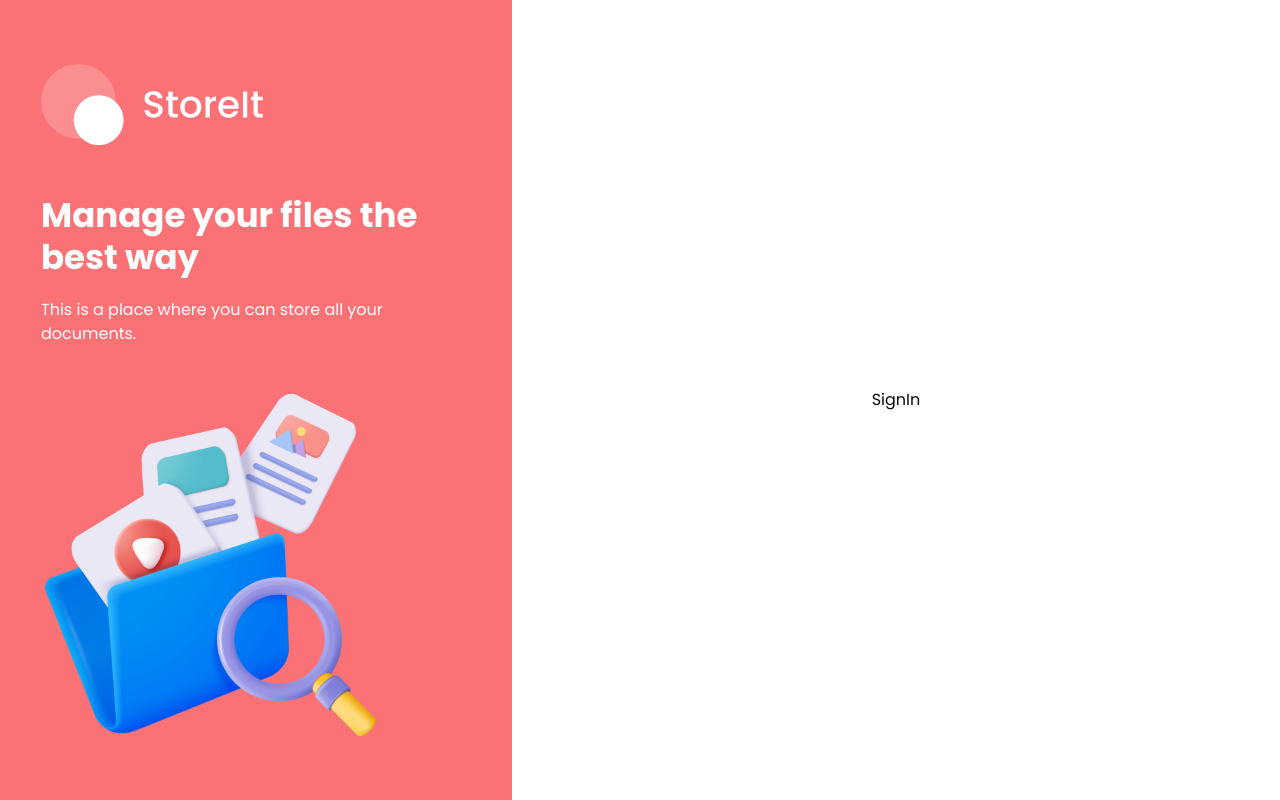
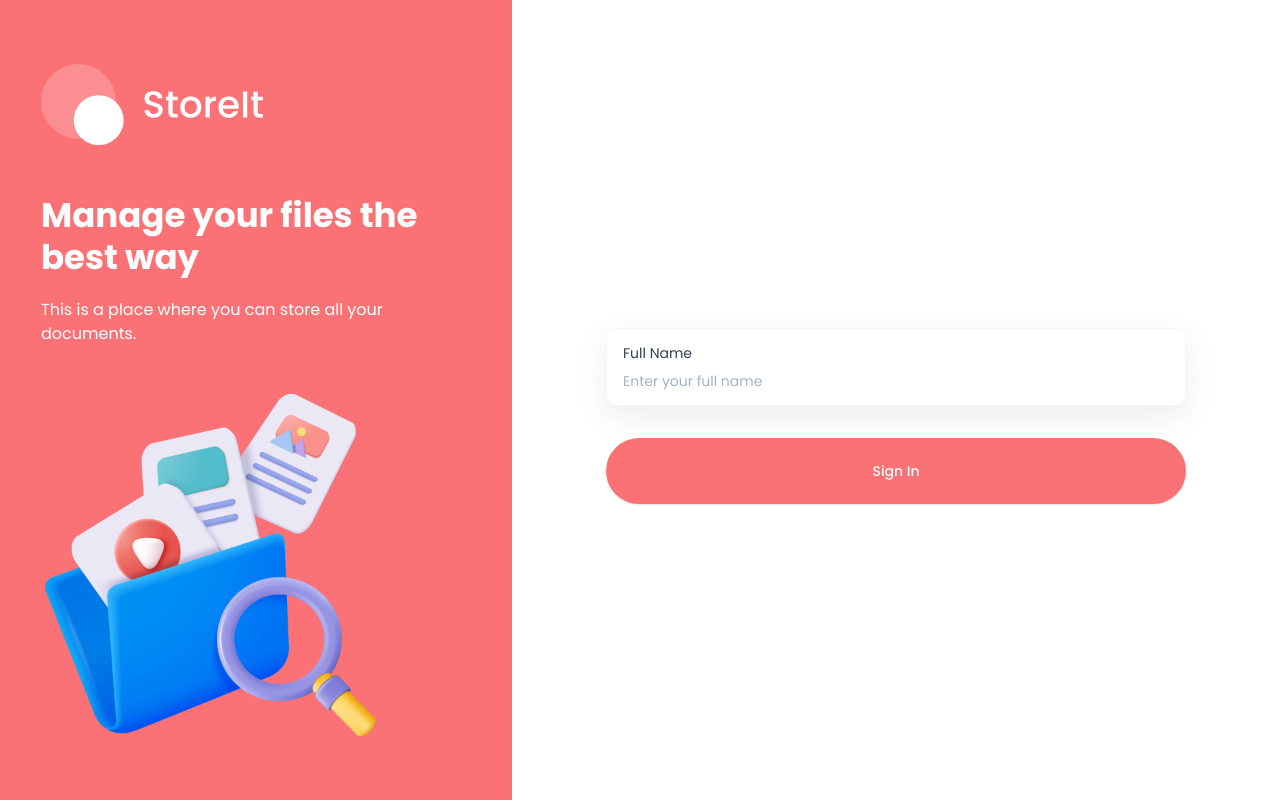
Before and after one commit to Beka-Merebashvili/storage-management, a Next.js app: page /sign-in in a window 1280 px wide. Built offline with nearby package versions, Linux system fonts and the light colour scheme.

Commit message:
add aith form

```diff
--- a/app/(auth)/sign-in/page.tsx
+++ b/app/(auth)/sign-in/page.tsx
@@ -1,9 +1,6 @@
-import React from 'react'
+import AuthForm from "../../components/AuthForm"
+import React from "react";
 
-const SignIn = () => {
-  return (
-    <div>SignIn</div>
-  )
-}
+const SignIn = () => <AuthForm type="sign-in" />;
 
-export default SignIn
+export default SignIn;
--- a/app/(auth)/sign-up/page.tsx
+++ b/app/(auth)/sign-up/page.tsx
@@ -1,9 +1,6 @@
-import React from 'react'
+import AuthForm from "../../components/AuthForm"
+import React from "react";
 
-const SignUp = () => {
-  return (
-    <div>SignUp</div>
-  )
-}
+const SignUp = () => <AuthForm type="sign-in" />;
 
-export default SignUp
+export default SignUp;
--- /dev/null
+++ b/app/components/AuthForm.tsx
@@ -0,0 +1,108 @@
+"use client";
+
+import { z } from "zod";
+import { zodResolver } from "@hookform/resolvers/zod";
+import { useForm } from "react-hook-form";
+
+import { Button } from "../components/ui/button";
+import {
+  Form,
+  FormControl,
+  FormField,
+  FormItem,
+  FormLabel,
+  FormMessage,
+} from "../components/ui/form";
+import { Input } from "@/components/ui/input";
+import { useState } from "react";
+import Image from "next/image";
+import Link from "next/link";
+import { createAccount, signInUser } from "@/lib/actions/user.actions";
+// import OtpModal from "@/components/OTPModal";
+
+
+type FormType = "sign-in" | "sign-up";
+
+const authFormSchema = (formType: FormType) => {
+  return z.object({
+    email: z.string().email(),
+    fullName:
+      formType === "sign-up"
+        ? z.string().min(2).max(50)
+        : z.string().optional(),
+  });
+};
+
+
+const AuthForm = ({ type }: { type: FormType }) => {
+
+
+  const formSchema = authFormSchema(type);
+  const form = useForm<z.infer<typeof formSchema>>({
+    resolver: zodResolver(formSchema),
+    defaultValues: {
+      fullName: "",
+      email: "",
+    },
+  });
+
+ const onSubmit = async (values: z.infer<typeof formSchema>) => {
+  console.log(values);
+
+      };
+
+       return (
+    <>
+      <Form {...form}>
+        <form onSubmit={form.handleSubmit(onSubmit)} className="auth-form">
+          <h1 className="form-title">
+
+          </h1>
+
+            <FormField
+              control={form.control}
+              name="fullName"
+              render={({ field }) => (
+                <FormItem>
+                  <div className="shad-form-item">
+                    <FormLabel className="shad-form-label">Full Name</FormLabel>
+
+                    <FormControl>
+                      <Input
+                        placeholder="Enter your full name"
+                        className="shad-input"
+                        {...field}
+                      />
+                    </FormControl>
+                  </div>
+
+                  <FormMessage className="shad-form-message" />
+                </FormItem>
+              )}
+            />
+
+
+
+
+          <Button
+            type="submit"
+            className="form-submit-button"
+          >
+            {type === "sign-in" ? "Sign In" : "Sign Up"}
+
+
+          </Button>
+
+
+
+
+        </form>
+      </Form>
+
+
+    </>
+  );
+
+}
+
+export default AuthForm
--- /dev/null
+++ b/app/components/ui/button.tsx
@@ -0,0 +1,57 @@
+import * as React from "react"
+import { Slot } from "@radix-ui/react-slot"
+import { cva, type VariantProps } from "class-variance-authority"
+
+import { cn } from "@/lib/utils"
+
+const buttonVariants = cva(
+  "inline-flex items-center justify-center gap-2 whitespace-nowrap rounded-md text-sm font-medium transition-colors focus-visible:outline-none focus-visible:ring-1 focus-visible:ring-ring disabled:pointer-events-none disabled:opacity-50 [&_svg]:pointer-events-none [&_svg]:size-4 [&_svg]:shrink-0",
+  {
+    variants: {
+      variant: {
+        default:
+          "bg-primary text-primary-foreground shadow hover:bg-primary/90",
+        destructive:
+          "bg-destructive text-destructive-foreground shadow-sm hover:bg-destructive/90",
+        outline:
+          "border border-input bg-background shadow-sm hover:bg-accent hover:text-accent-foreground",
+        secondary:
+          "bg-secondary text-secondary-foreground shadow-sm hover:bg-secondary/80",
+        ghost: "hover:bg-accent hover:text-accent-foreground",
+        link: "text-primary underline-offset-4 hover:underline",
+      },
+      size: {
+        default: "h-9 px-4 py-2",
+        sm: "h-8 rounded-md px-3 text-xs",
+        lg: "h-10 rounded-md px-8",
+        icon: "h-9 w-9",
+      },
+    },
+    defaultVariants: {
+      variant: "default",
+      size: "default",
+    },
+  }
+)
+
+export interface ButtonProps
+  extends React.ButtonHTMLAttributes<HTMLButtonElement>,
+    VariantProps<typeof buttonVariants> {
+  asChild?: boolean
+}
+
+const Button = React.forwardRef<HTMLButtonElement, ButtonProps>(
+  ({ className, variant, size, asChild = false, ...props }, ref) => {
+    const Comp = asChild ? Slot : "button"
+    return (
+      <Comp
+        className={cn(buttonVariants({ variant, size, className }))}
+        ref={ref}
+        {...props}
+      />
+    )
+  }
+)
+Button.displayName = "Button"
+
+export { Button, buttonVariants }
--- /dev/null
+++ b/app/components/ui/form.tsx
@@ -0,0 +1,178 @@
+"use client"
+
+import * as React from "react"
+import * as LabelPrimitive from "@radix-ui/react-label"
+import { Slot } from "@radix-ui/react-slot"
+import {
+  Controller,
+  FormProvider,
+  useFormContext,
+  type ControllerProps,
+  type FieldPath,
+  type FieldValues,
+} from "react-hook-form"
+
+import { cn } from "@/lib/utils"
+import { Label } from "../ui/label"
+
+const Form = FormProvider
+
+type FormFieldContextValue<
+  TFieldValues extends FieldValues = FieldValues,
+  TName extends FieldPath<TFieldValues> = FieldPath<TFieldValues>
+> = {
+  name: TName
+}
+
+const FormFieldContext = React.createContext<FormFieldContextValue>(
+  {} as FormFieldContextValue
+)
+
+const FormField = <
+  TFieldValues extends FieldValues = FieldValues,
+  TName extends FieldPath<TFieldValues> = FieldPath<TFieldValues>
+>({
+  ...props
+}: ControllerProps<TFieldValues, TName>) => {
+  return (
+    <FormFieldContext.Provider value={{ name: props.name }}>
+      <Controller {...props} />
+    </FormFieldContext.Provider>
+  )
+}
+
+const useFormField = () => {
+  const fieldContext = React.useContext(FormFieldContext)
+  const itemContext = React.useContext(FormItemContext)
+  const { getFieldState, formState } = useFormContext()
+
+  const fieldState = getFieldState(fieldContext.name, formState)
+
+  if (!fieldContext) {
+    throw new Error("useFormField should be used within <FormField>")
+  }
+
+  const { id } = itemContext
+
+  return {
+    id,
+    name: fieldContext.name,
+    formItemId: `${id}-form-item`,
+    formDescriptionId: `${id}-form-item-description`,
+    formMessageId: `${id}-form-item-message`,
+    ...fieldState,
+  }
+}
+
+type FormItemContextValue = {
+  id: string
+}
+
+const FormItemContext = React.createContext<FormItemContextValue>(
+  {} as FormItemContextValue
+)
+
+const FormItem = React.forwardRef<
+  HTMLDivElement,
+  React.HTMLAttributes<HTMLDivElement>
+>(({ className, ...props }, ref) => {
+  const id = React.useId()
+
+  return (
+    <FormItemContext.Provider value={{ id }}>
+      <div ref={ref} className={cn("space-y-2", className)} {...props} />
+    </FormItemContext.Provider>
+  )
+})
+FormItem.displayName = "FormItem"
+
+const FormLabel = React.forwardRef<
+  React.ElementRef<typeof LabelPrimitive.Root>,
+  React.ComponentPropsWithoutRef<typeof LabelPrimitive.Root>
+>(({ className, ...props }, ref) => {
+  const { error, formItemId } = useFormField()
+
+  return (
+    <Label
+      ref={ref}
+      className={cn(error && "text-destructive", className)}
+      htmlFor={formItemId}
+      {...props}
+    />
+  )
+})
+FormLabel.displayName = "FormLabel"
+
+const FormControl = React.forwardRef<
+  React.ElementRef<typeof Slot>,
+  React.ComponentPropsWithoutRef<typeof Slot>
+>(({ ...props }, ref) => {
+  const { error, formItemId, formDescriptionId, formMessageId } = useFormField()
+
+  return (
+    <Slot
+      ref={ref}
+      id={formItemId}
+      aria-describedby={
+        !error
+          ? `${formDescriptionId}`
+          : `${formDescriptionId} ${formMessageId}`
+      }
+      aria-invalid={!!error}
+      {...props}
+    />
+  )
+})
+FormControl.displayName = "FormControl"
+
+const FormDescription = React.forwardRef<
+  HTMLParagraphElement,
+  React.HTMLAttributes<HTMLParagraphElement>
+>(({ className, ...props }, ref) => {
+  const { formDescriptionId } = useFormField()
+
+  return (
+    <p
+      ref={ref}
+      id={formDescriptionId}
+      className={cn("text-[0.8rem] text-muted-foreground", className)}
+      {...props}
+    />
+  )
+})
+FormDescription.displayName = "FormDescription"
+
+const FormMessage = React.forwardRef<
+  HTMLParagraphElement,
+  React.HTMLAttributes<HTMLParagraphElement>
+>(({ className, children, ...props }, ref) => {
+  const { error, formMessageId } = useFormField()
+  const body = error ? String(error?.message ?? "") : children
+
+  if (!body) {
+    return null
+  }
+
+  return (
+    <p
+      ref={ref}
+      id={formMessageId}
+      className={cn("text-[0.8rem] font-medium text-destructive", className)}
+      {...props}
+    >
+      {body}
+    </p>
+  )
+})
+FormMessage.displayName = "FormMessage"
+
+export {
+  useFormField,
+  Form,
+  FormItem,
+  FormLabel,
+  FormControl,
+  FormDescription,
+  FormMessage,
+  FormField,
+}
--- /dev/null
+++ b/app/components/ui/label.tsx
@@ -0,0 +1,26 @@
+"use client"
+
+import * as React from "react"
+import * as LabelPrimitive from "@radix-ui/react-label"
+import { cva, type VariantProps } from "class-variance-authority"
+
+import { cn } from "@/lib/utils"
+
+const labelVariants = cva(
+  "text-sm font-medium leading-none peer-disabled:cursor-not-allowed peer-disabled:opacity-70"
+)
+
+const Label = React.forwardRef<
+  React.ElementRef<typeof LabelPrimitive.Root>,
+  React.ComponentPropsWithoutRef<typeof LabelPrimitive.Root> &
+    VariantProps<typeof labelVariants>
+>(({ className, ...props }, ref) => (
+  <LabelPrimitive.Root
+    ref={ref}
+    className={cn(labelVariants(), className)}
+    {...props}
+  />
+))
+Label.displayName = LabelPrimitive.Root.displayName
+
+export { Label }
--- /dev/null
+++ b/components/ui/input.tsx
@@ -0,0 +1,22 @@
+import * as React from "react"
+
+import { cn } from "@/lib/utils"
+
+const Input = React.forwardRef<HTMLInputElement, React.ComponentProps<"input">>(
+  ({ className, type, ...props }, ref) => {
+    return (
+      <input
+        type={type}
+        className={cn(
+          "flex h-9 w-full rounded-md border border-input bg-transparent px-3 py-1 text-base shadow-sm transition-colors file:border-0 file:bg-transparent file:text-sm file:font-medium file:text-foreground placeholder:text-muted-foreground focus-visible:outline-none focus-visible:ring-1 focus-visible:ring-ring disabled:cursor-not-allowed disabled:opacity-50 md:text-sm",
+          className
+        )}
+        ref={ref}
+        {...props}
+      />
+    )
+  }
+)
+Input.displayName = "Input"
+
+export { Input }
```
Also changed, not shown: package.json (+5 -5 lines), 1 other file (tests, documents, lock files or other folders).
